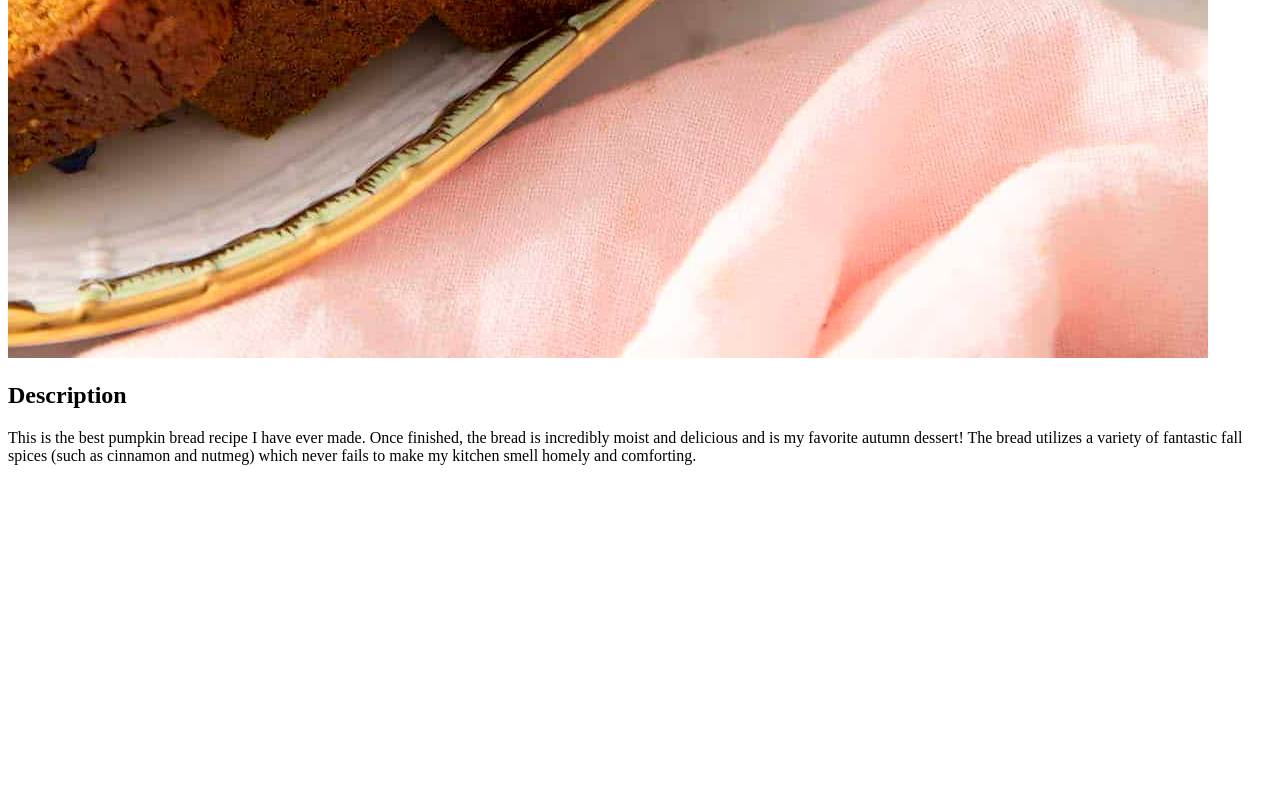
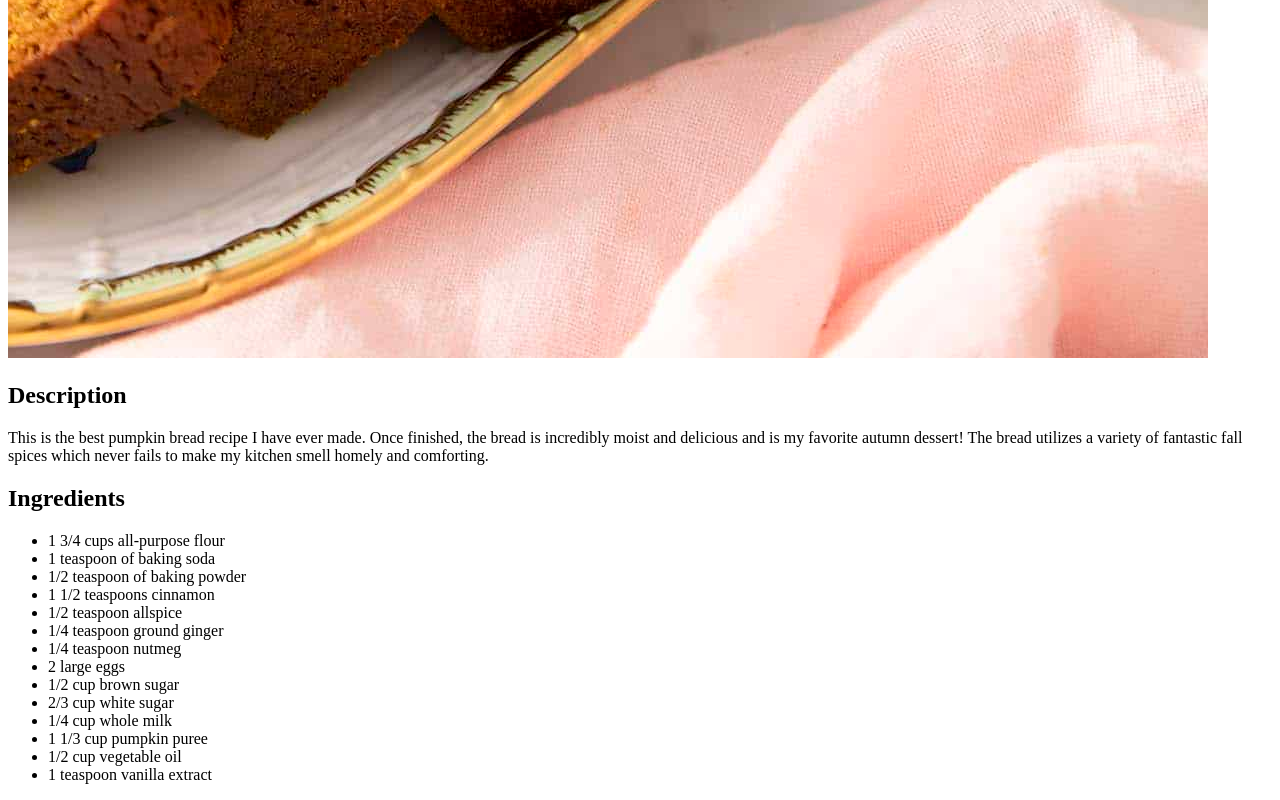
Before and after one commit to iStratix/odin-recipes, a plain HTML site: page recipes/pumpkin-bread.html in a window 1280 px wide. Shown: the part 1588-2388 px from the top of the page. Before the commit the page ends 2069 px from the top, so only its background shows below. Drawn offline with Linux system fonts and the light colour scheme.

Commit message:
Add ingredients list

```diff
--- a/recipes/pumpkin-bread.html
+++ b/recipes/pumpkin-bread.html
@@ -13,8 +13,25 @@
         <h2>Description</h2>
         <p>This is the best pumpkin bread recipe I have ever made. Once finished,
             the bread is incredibly moist and delicious and is my favorite
-            autumn dessert! The bread utilizes a variety of fantastic fall spices (such as cinnamon
-            and nutmeg) which never fails to make my kitchen smell homely and
-            comforting.
+            autumn dessert! The bread utilizes a variety of fantastic fall spices which never fails to make my kitchen smell homely and
+            comforting.</p>
+
+        <h2>Ingredients</h2>
+        <ul>
+            <li>1 3/4 cups all-purpose flour</li>
+            <li>1 teaspoon of baking soda</li>
+            <li>1/2 teaspoon of baking powder</li>
+            <li>1 1/2 teaspoons cinnamon</li>
+            <li>1/2 teaspoon allspice</li>
+            <li>1/4 teaspoon ground ginger</li>
+            <li>1/4 teaspoon nutmeg</li>
+            <li>2 large eggs</li>
+            <li>1/2 cup brown sugar</li>
+            <li>2/3 cup white sugar</li>
+            <li>1/4 cup whole milk</li>
+            <li>1 1/3 cup pumpkin puree</li>
+            <li>1/2 cup vegetable oil</li>
+            <li>1 teaspoon vanilla extract</li>
+        </ul>
     </body>
 </html>
```
